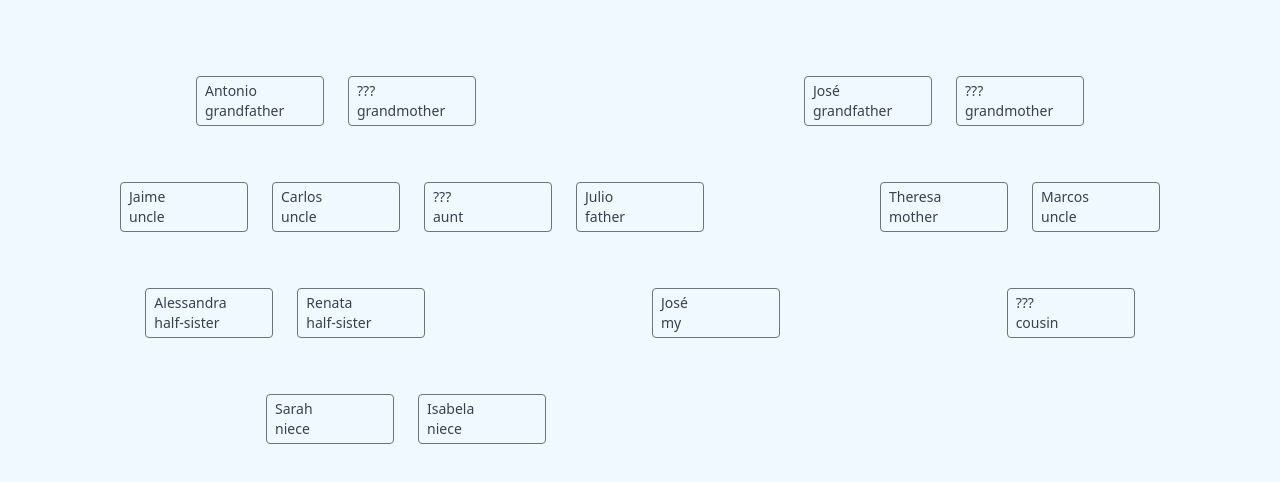
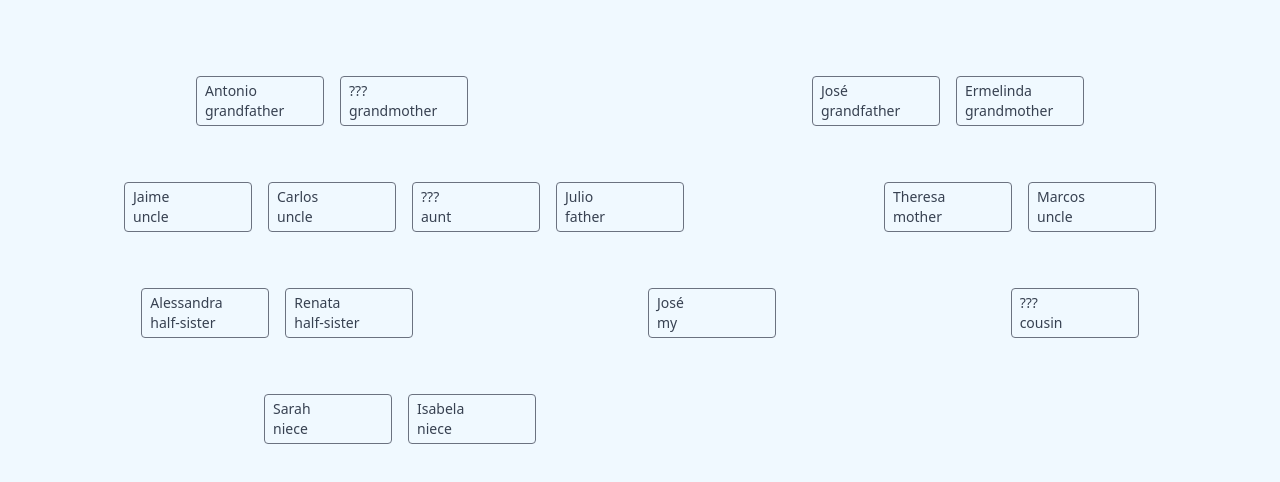
Before and after one commit to elguesabal/family-tree, a plain HTML site: page index.html in a window 1280 px wide. Shown: the part 88-570 px from the top of the page. Drawn offline with nearby package versions, Linux system fonts and the light colour scheme.

Commit message:
ajustes finais

```diff
--- a/index.html
+++ b/index.html
@@ -10,33 +10,25 @@
 </head>
 <body class="bg-sky-50 text-center p-8 font-sans">
 	<h1 class="text-center text-3xl font-bold mt-4 mb-20">My Family Tree</h1>
-
-    <div class="flex flex-col space-y-14">
-        <div class="flex justify-around">
-            <div class="flex space-x-6" id="line1-left"></div>
-            <!-- <div id="line1-middle"></div> -->
-            <div class="flex space-x-6" id="line1-right"></div>
+    <div class="flex flex-col space-y-6 sm:space-y-10 md:space-y-14">
+        <div class="flex flex-col items-center gap-4 sm:flex-row sm:justify-around">
+            <div class="flex flex-wrap justify-center gap-4" id="line1-left"></div>
+            <div class="flex flex-wrap justify-center gap-4" id="line1-right"></div>
         </div>
-
-        <div class="flex justify-around">
-            <div class="flex space-x-6" id="line2-left"></div>
-            <!-- <div id="line2-middle"></div> -->
-            <div class="flex space-x-6" id="line2-right"></div>
+        <div class="flex flex-col items-center gap-4 sm:flex-row sm:justify-around">
+            <div class="flex flex-wrap justify-center gap-4" id="line2-left"></div>
+            <div class="flex flex-wrap justify-center gap-4" id="line2-right"></div>
         </div>
-
-        <div class="flex justify-around">
-            <div class="flex space-x-6" id="line3-left"></div>
+        <div class="flex flex-col items-center gap-4 sm:flex-row sm:justify-around">
+            <div class="flex flex-wrap justify-center gap-4" id="line3-left"></div>
             <div id="line3-middle"></div>
-            <div class="flex space-x-6" id="line3-right"></div>
+            <div class="flex flex-wrap justify-center gap-4" id="line3-right"></div>
         </div>
-
-        <div class="flex justify-around">
-            <div class="flex space-x-6" id="line4-left"></div>
-            <!-- <div id="line4-middle"></div> -->
-            <div class="flex space-x-6" id="line4-right"></div>
+        <div class="flex flex-col items-center gap-4 sm:flex-row sm:justify-around">
+            <div class="flex flex-wrap justify-center gap-4" id="line4-left"></div>
+            <div class="flex flex-wrap justify-center gap-4" id="line4-right"></div>
         </div>
     </div>
-
     <div id="kinship-detail" class="hidden fixed inset-0 bg-black bg-opacity-50 flex items-center justify-center top-0">
         <div class="relative bg-white p-6 rounded shadow-md w-64 text-center">
             <p id="detail"></p>
--- a/main.js
+++ b/main.js
@@ -4,7 +4,7 @@ const family = [
     {  tagFather: "line1-left", name: "Antonio", kinship: "grandfather", id: "line1-left1", text: "Antonio is my grandfather on my father's side." },
     {  tagFather: "line1-left", name: "???", kinship: "grandmother", id: "line1-left2", text: "??? is my grandmother on my father's side." },
     {  tagFather: "line1-right", name: "José", kinship: "grandfather", id: "line1-right1", text: "José is my grandfather on my mother's side." },
-    {  tagFather: "line1-right", name: "???", kinship: "grandmother", id: "line1-right2", text: "??? is my grandmother on my mother's side."},
+    {  tagFather: "line1-right", name: "Ermelinda", kinship: "grandmother", id: "line1-right2", text: "Ermelinda is my grandmother on my mother's side."},
 
     {  tagFather: "line2-left", name: "Jaime", kinship: "uncle", id: "line2-left1", text: "Jaime is my uncle on my father's side." },
     {  tagFather: "line2-left", name: "Carlos", kinship: "uncle", id: "line2-left2", text: "Carlos is my uncle on my father's side." },
```
